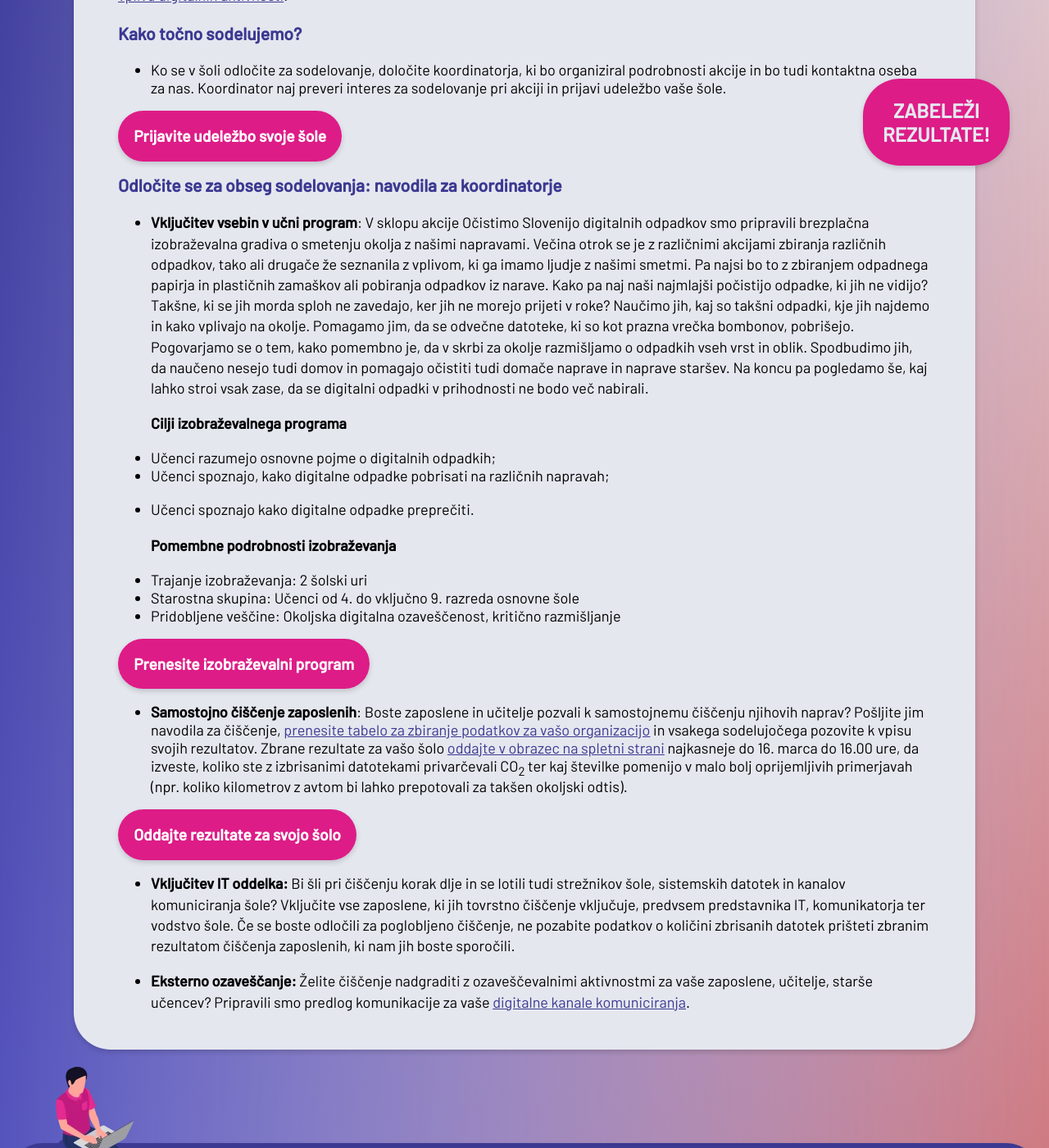
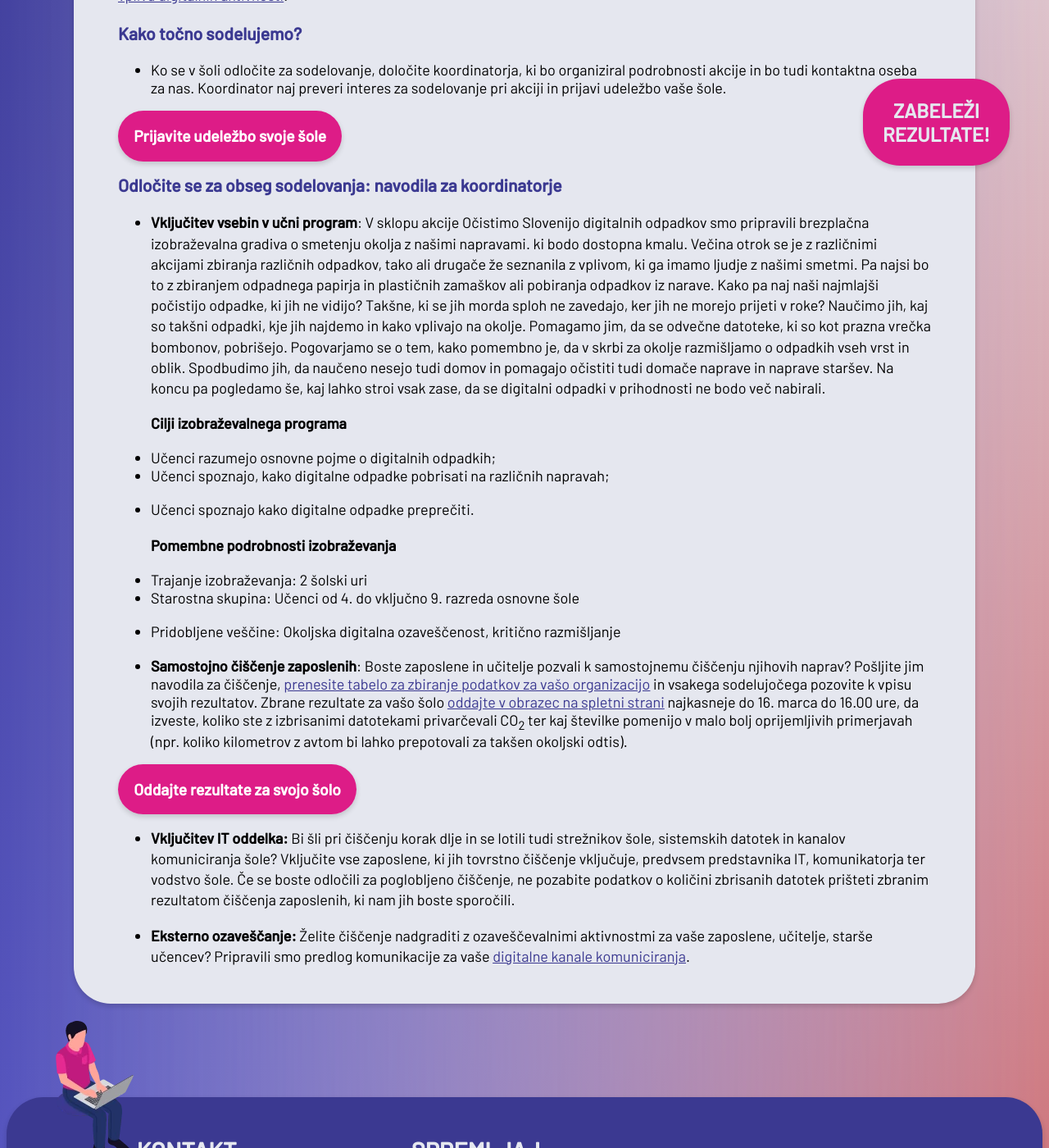
Before and after one commit to ewba/dcd-si, a Jekyll site: the page built from sola.md, in a window 1280 px wide and 1400 px high, scrolled down 659 px. Shown: the whole window at 82% size. Built offline with Jekyll 4.4.1, drawn with Linux system fonts in a browser that asks for light colours.

Commit message:
Update sola.md

```diff
--- a/sola.md
+++ b/sola.md
@@ -18,7 +18,7 @@
 </div>
 
 ### Odločite se za obseg sodelovanja: navodila za koordinatorje
-- **Vključitev vsebin v učni program**: V sklopu akcije Očistimo Slovenijo digitalnih odpadkov smo pripravili brezplačna izobraževalna gradiva o smetenju okolja z našimi napravami. Večina otrok se je z različnimi akcijami zbiranja različnih odpadkov, tako ali drugače že seznanila z vplivom, ki ga imamo ljudje z našimi smetmi. Pa najsi bo to z zbiranjem odpadnega papirja in plastičnih zamaškov ali pobiranja odpadkov iz narave. Kako pa naj naši najmlajši počistijo odpadke, ki jih ne vidijo? Takšne, ki se jih morda sploh ne zavedajo, ker jih ne morejo prijeti v roke? Naučimo jih, kaj so takšni odpadki, kje jih najdemo in kako vplivajo na okolje. Pomagamo jim, da se odvečne datoteke, ki so kot prazna vrečka bombonov, pobrišejo. Pogovarjamo se o tem, kako pomembno je, da v skrbi za okolje razmišljamo o odpadkih vseh vrst in oblik. Spodbudimo jih, da naučeno nesejo tudi domov in pomagajo očistiti tudi domače naprave in naprave staršev. Na koncu pa pogledamo še, kaj lahko stroi vsak zase, da se digitalni odpadki v prihodnosti ne bodo več nabirali.
+- **Vključitev vsebin v učni program**: V sklopu akcije Očistimo Slovenijo digitalnih odpadkov smo pripravili brezplačna izobraževalna gradiva o smetenju okolja z našimi napravami. ki bodo dostopna kmalu. Večina otrok se je z različnimi akcijami zbiranja različnih odpadkov, tako ali drugače že seznanila z vplivom, ki ga imamo ljudje z našimi smetmi. Pa najsi bo to z zbiranjem odpadnega papirja in plastičnih zamaškov ali pobiranja odpadkov iz narave. Kako pa naj naši najmlajši počistijo odpadke, ki jih ne vidijo? Takšne, ki se jih morda sploh ne zavedajo, ker jih ne morejo prijeti v roke? Naučimo jih, kaj so takšni odpadki, kje jih najdemo in kako vplivajo na okolje. Pomagamo jim, da se odvečne datoteke, ki so kot prazna vrečka bombonov, pobrišejo. Pogovarjamo se o tem, kako pomembno je, da v skrbi za okolje razmišljamo o odpadkih vseh vrst in oblik. Spodbudimo jih, da naučeno nesejo tudi domov in pomagajo očistiti tudi domače naprave in naprave staršev. Na koncu pa pogledamo še, kaj lahko stroi vsak zase, da se digitalni odpadki v prihodnosti ne bodo več nabirali.
 
   **Cilji izobraževalnega programa**
 - Učenci razumejo osnovne pojme o digitalnih odpadkih;
@@ -30,10 +30,6 @@
 - Starostna skupina: Učenci od 4. do vključno 9. razreda osnovne šole
 - Pridobljene veščine: Okoljska digitalna ozaveščenost, kritično razmišljanje
 
-<div class="btnpad">
-<a class="button" href="">Prenesite izobraževalni program</a>
-</div>
-
 - **Samostojno čiščenje zaposlenih**: Boste zaposlene in učitelje pozvali k samostojnemu čiščenju njihovih naprav? Pošljite jim navodila za čiščenje, <a href="https://docs.google.com/spreadsheets/d/1QiAlI4AaGp24_rOKqpIe1AJVLWCjUqn0M_M3Ng7uquY/edit#gid=0" target="_blank" rel="noopener">prenesite tabelo za zbiranje podatkov za vašo organizacijo</a> in vsakega sodelujočega pozovite k vpisu svojih rezultatov. Zbrane rezultate za vašo šolo [oddajte v obrazec na spletni strani]({{ site.submitURL }}) najkasneje do 16. marca do 16.00 ure, da izveste, koliko ste z izbrisanimi  datotekami privarčevali  CO<sub>2</sub> ter kaj številke pomenijo v malo bolj oprijemljivih primerjavah (npr. koliko kilometrov z avtom bi lahko prepotovali za takšen okoljski odtis).
 
 <div class="btnpad">
```
